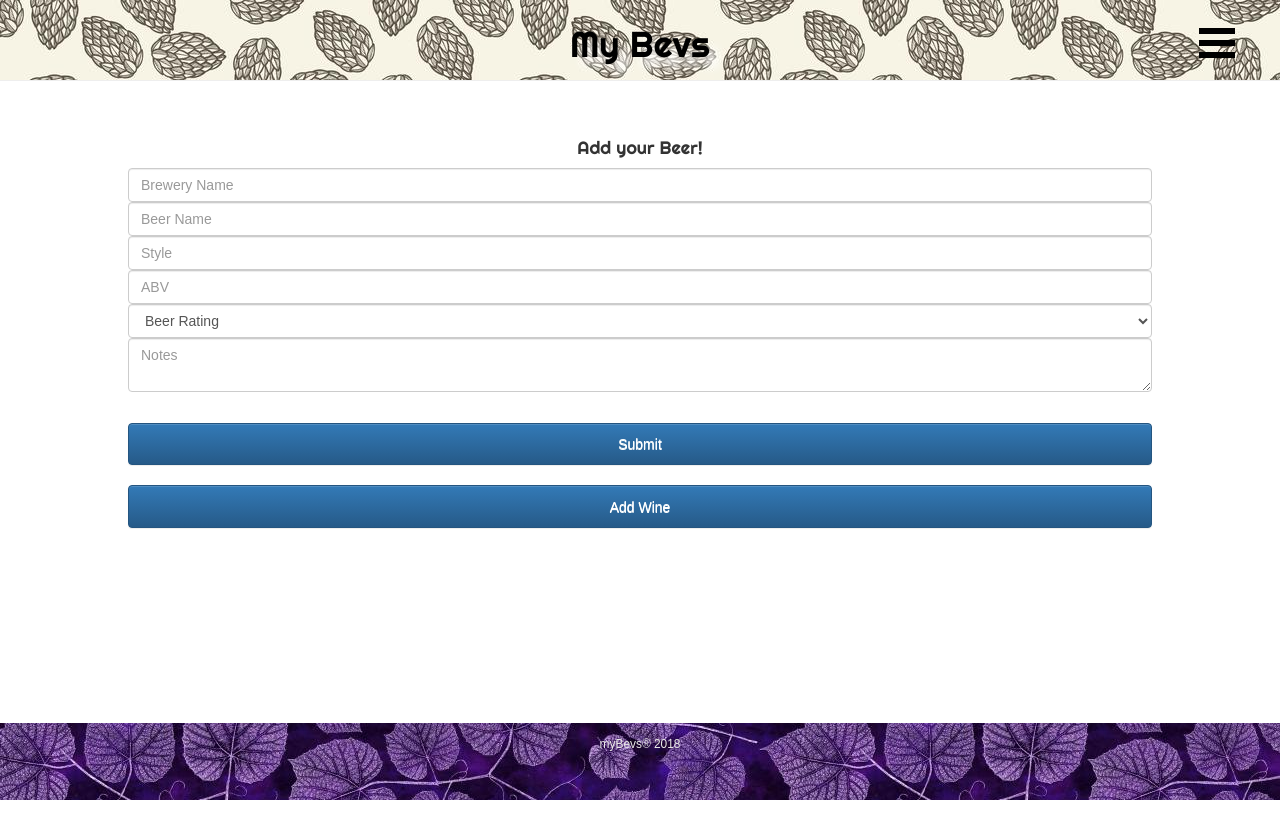
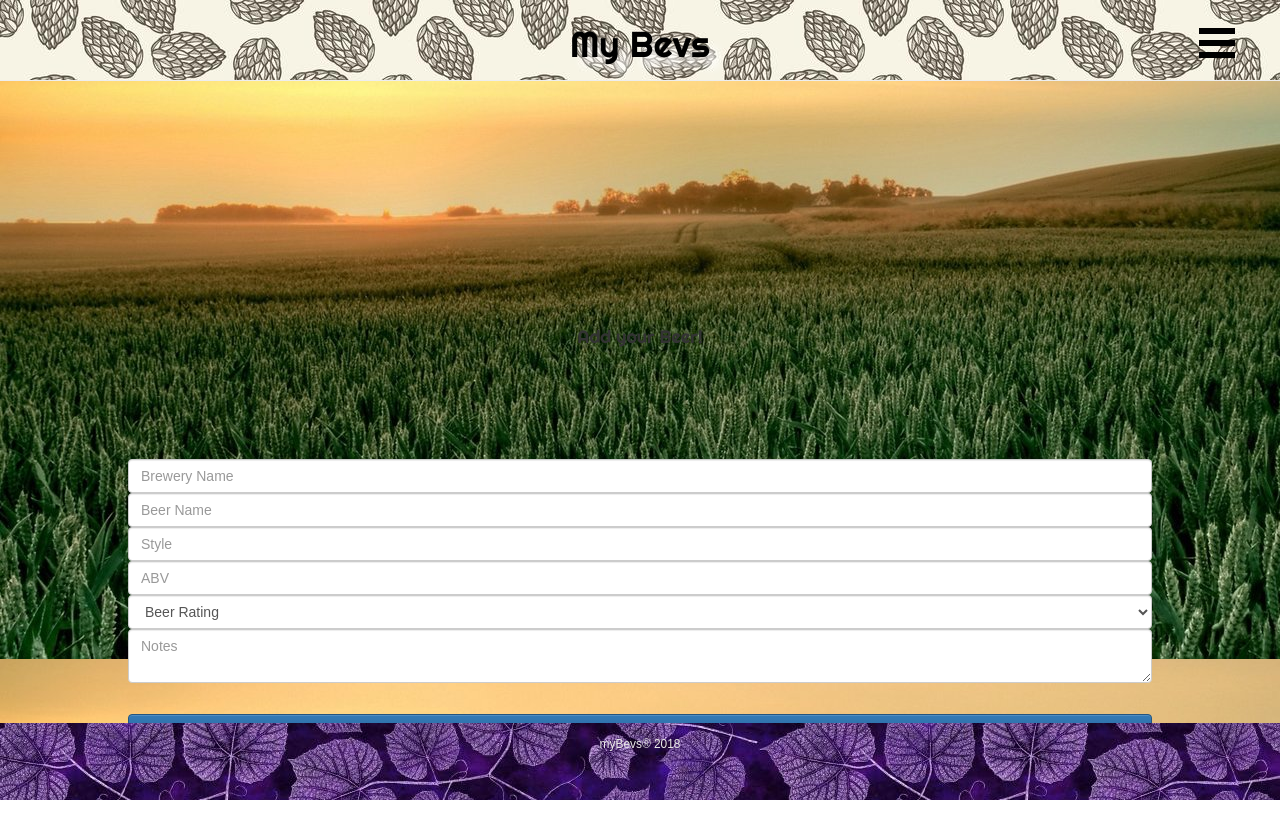
Before and after one commit to NicholasMunson/tower-Frontend, a React (Create React App) app in the folder my-bevs/: page /add in a window 1280 px wide. Shown: the top 838 px of the page. Built offline with nearby package versions, Linux system fonts and the light colour scheme; no server answers.

Commit message:
css is same across all form components

```diff
--- a/my-bevs/src/components/Add.js
+++ b/my-bevs/src/components/Add.js
@@ -20,9 +20,7 @@ class Add extends Component {
         let changeDisplay = this.state.display
         return (
             <Fragment>
-                <p>Hello for the Add Page</p>
                 {changeDisplay==="a" ? (<AddBeer handleChangeDisplay={this.handleChangeDisplay} />) :(<AddWine handleChangeDisplay={this.handleChangeDisplay} />) }
-
             </Fragment>
         )
     }
--- a/my-bevs/src/components/AddWine.js
+++ b/my-bevs/src/components/AddWine.js
@@ -60,8 +60,8 @@ y
 
         return (
             <Fragment>
+                <form onSubmit={this.handleSubmit}  className="form-container" key={this.id}>
                 <h4 className="form-title">Add your Wine!</h4>
-                <form onSubmit={this.handleSubmit}  className="form-container" key={this.id}>
                     <FormGroup>
                         <FormControl
                             type="text"
--- a/my-bevs/src/components/EditPost.js
+++ b/my-bevs/src/components/EditPost.js
@@ -1,6 +1,6 @@
 import React, {Fragment, Component} from 'react';
 import {FormGroup, FormControl, Button} from 'react-bootstrap'
-import '../styles/edit.css'
+import '../styles/add.css'
 
 class EditPost extends Component{
     render(){
@@ -8,11 +8,12 @@ class EditPost extends Component{
         console.log(currentBeer.id)
         return (
             <Fragment>
-                <h4 className="form-title">Edit your Bev</h4>
+
                 <form
                     onSubmit={ (event) => {{this.props.handleDisplayChangeBack("a")}; {this.props.handleUpdateBeerCard(event, currentBeer.id )}}}
-                    className="edit-form-container"
+                    className="form-container"
                     key={this.id}>
+                    <h4 className="form-title">Edit your Bev</h4>
                     <FormGroup>
                         <FormControl
                             type="text"
--- a/my-bevs/src/components/Home.js
+++ b/my-bevs/src/components/Home.js
@@ -8,7 +8,6 @@ const Home = (props) => {
     const isLoaded = props.isLoaded
     return (
         <div className='home-container'>
-            <p className="welcome-text">Welcome to the home console. Below will show you the ratio of Beer to Wine in you collection of beverages.</p>
             { !isLoaded ? <PieChartHome wineData={wineData} beerData={beerData}/> : <h2>Loading...</h2> }
         </div>
     )
--- a/my-bevs/src/components/PieChartHome.js
+++ b/my-bevs/src/components/PieChartHome.js
@@ -18,6 +18,7 @@ const PieChartHome = (props) => {
     ]
     return (
         <section className="pie-chart-container">
+            <p className="welcome-text">Welcome to the home console. Below will show you the ratio of Beer to Wine in you collection of beverages.</p>
             <div className="color-key-container">
                 <div className="key-container">
                     <p>Wine</p>
--- a/my-bevs/src/components/WineList.js
+++ b/my-bevs/src/components/WineList.js
@@ -8,7 +8,7 @@ const WineList = (props) => {
 
 
     return(
-        <div className="card-container">
+        <div className="wine-card-container">
         {[wineCard]}
         </div>
 
--- a/my-bevs/src/styles/App.css
+++ b/my-bevs/src/styles/App.css
@@ -8,6 +8,6 @@
     overflow: hidden;
 }
 
-h4{
+h4, p{
     font-family: 'Righteous', cursive;
 }
--- a/my-bevs/src/styles/add.css
+++ b/my-bevs/src/styles/add.css
@@ -1,16 +1,18 @@
 .form-container{
-    height: auto;
+    height: 100%;
     width: 100%;
     padding: 10px 10% 70px 10%;
     align-content: center;
     display: flex;
     flex-direction: column;
-
+    background-image: url('../styles/images/BarelyGrowing.jpeg');
 }
 
 .form-title{
-    padding-top: 60px;
+    padding-top: 30%;
+    padding-bottom: 10%;
     text-align: center;
+
 }
 
 .form-btn{
--- a/my-bevs/src/styles/beerCard.css
+++ b/my-bevs/src/styles/beerCard.css
@@ -1,4 +1,4 @@
-.beer-card {
+.beer-card, .wine-card {
     text-align: center;
     color: azure;
     background-color: rgba(0, 0, 0, 0.5);
--- a/my-bevs/src/styles/card-container.css
+++ b/my-bevs/src/styles/card-container.css
@@ -1,4 +1,4 @@
-.card-container{
+.card-container, .wine-card-container{
     display: flex;
     flex-direction: column;
     width: 100%;
@@ -6,5 +6,13 @@
     overflow: scroll;
     padding-top: 79px;
     padding-bottom: 72px;
+}
+
+.card-container{
     background-image: url("../styles/images/BarelyGrowing.jpeg");
 }
+
+.wine-card-container{
+    background-image: url("../styles/images/vineyards-hero.jpg");
+
+}
--- a/my-bevs/src/styles/edit.css
+++ /dev/null
@@ -1,19 +0,0 @@
-.edit-form-container{
-    padding: 10px 10% 70px 10%;
-    align-content: center;
-    display: flex;
-    flex-direction: column;
-
-}
-.form-title{
-    padding-top: 88px;
-    text-align: center;
-}
-
-.form-btn{
-    margin: 1% 0%;
-
-}
-.form-group{
-    margin-bottom: 1%;
-}
--- a/my-bevs/src/styles/home.css
+++ b/my-bevs/src/styles/home.css
@@ -7,4 +7,18 @@
 }
 .home-container{
     overflow: scroll;
+    background-image: url('./images/Burntshirt-Vineyard-Crest-of-the-Blue-Ridge.jpg')
 }
+
+.pie-chart-container{
+    margin: 8% 10% 8% 10%;
+    text-align: center;
+    color: azure;
+    background-color: rgba(0, 0, 0, 0.5);
+    border-radius: 25px;
+    margin: 2.5rem;
+    padding-top: 1rem;
+    font-family: 'Rokkitt', serif;
+
+
+}
```
Also changed, not shown: my-bevs/src/styles/images/9844-media-Stonestreet-vineyard-hills.jpg (added), my-bevs/src/styles/images/Burntshirt-Vineyard-Crest-of-the-Blue-Ridge.jpg (added).
